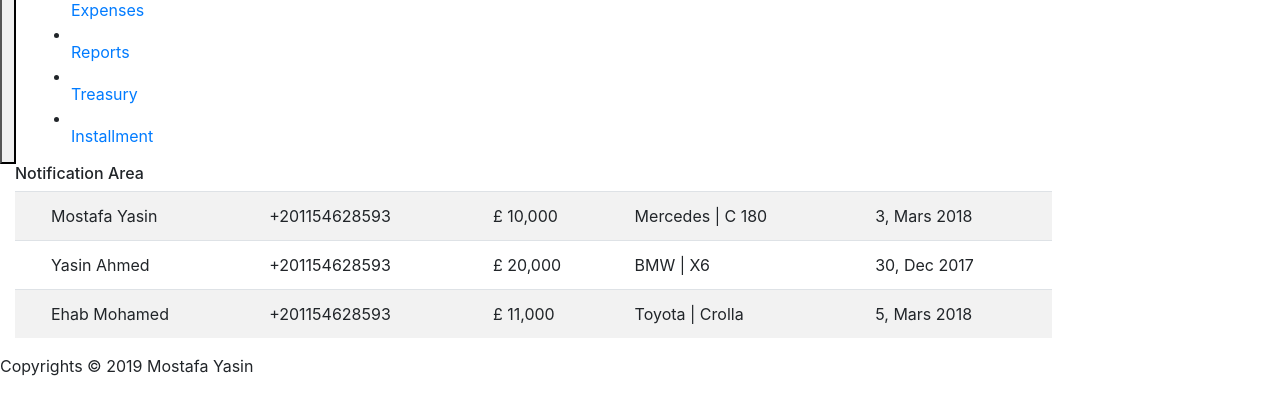
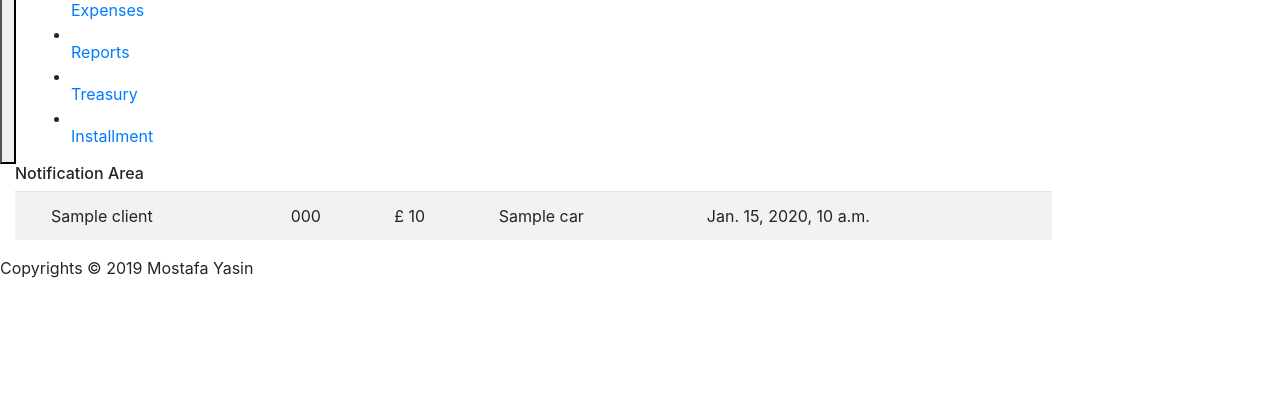
Before and after one commit to mostafa-yasen/Car-Fair-Management, a Django app: template Branches/templates/Branches/home.html in a window 1280 px wide. Shown: the part 274-689 px from the top of the page. Run offline with Django 3.2, Linux system fonts and the light colour scheme; tables that the repository leaves empty hold one stand-in row (values such as "Sample post"); the template is opened without the code that fills it: values that come from a table or form of the project are taken from there, most other values are stand-ins (such as "Sample title", 1, 10 or a date in 2020); data that the repository does not hold is empty; some libraries are stand-ins or nearby versions.

Commit message:
Added 'Notifications(Home.html)' view to 'Branches' app.

```diff
--- a/Branches/models.py
+++ b/Branches/models.py
@@ -1,6 +1,8 @@
+# PATH: src/Branches/models.py
 from django.db import models
 from Employees.models import Manager
 from Installments.models import MonthlyInstallment
+
 
 class Branch(models.Model):
     name = models.CharField(max_length=120)
--- a/Branches/templates/Branches/home.html
+++ b/Branches/templates/Branches/home.html
@@ -141,38 +141,15 @@
                     <table class="table table-striped">
                         <tbody>
                             {% for notification in notifications %}
-                                {% if notification.branch == branch %}
-                                    {{ notification }}
-                                {% endif %}
+                                    <tr>
+                                        <th class="text-warning" style="width: 20px;"> <i class="fas fa-exclamation-triangle"></i> </th>
+                                        <td>{{ notification.monthlyInstallment.installment.client }}</td>
+                                        <td>{{ notification.monthlyInstallment.installment.client.phone }}</td>
+                                        <td>&pound; {{ notification.monthlyInstallment.amount }}</td>
+                                        <td>{{ notification.monthlyInstallment.installment.car }}</td>
+                                        <td>{{ notification.monthlyInstallment.installment_date }}</td>
+                                    </tr>
                             {% endfor %}
-                            <tr>
-                                <th class="text-warning" style="width: 20px;"> <i class="fas fa-exclamation-triangle"></i> </th>
-                                <td>Mostafa Yasin</td>
-                                <td>+201154628593</td>
-                                <td>&pound; 10,000</td>
-                                <td>Mercedes | C 180</td>
-                                <td>3, Mars 2018</td>
-                            </tr>
-
-                            <tr>
-                                <th class="text-warning" style="width: 20px;"> <i class="fas fa-exclamation-triangle"></i> </th>
-                                <td>Yasin Ahmed</td>
-                                <td>+201154628593</td>
-
-                                <td>&pound; 20,000</td>
-                                <td>BMW | X6</td>
-                                <td>30, Dec 2017</td>
-                            </tr>
-
-                            <tr>
-                                <th class="text-warning" style="width: 20px;"> <i class="fas fa-exclamation-triangle"></i> </th>
-                                <td>Ehab Mohamed</td>
-                                <td>+201154628593</td>
-
-                                <td>&pound; 11,000</td>
-                                <td>Toyota | Crolla</td>
-                                <td>5, Mars 2018</td>
-                            </tr>
                         </tbody>
                     </table>
                 </div>
--- a/Branches/views.py
+++ b/Branches/views.py
@@ -15,7 +15,7 @@ def index(request):
 def details(request, branch_id):
     branch = get_object_or_404(Branch, pk=branch_id)
     notifications = Notification.objects.all()
-
+    notifications = notifications.filter(branch=branch)
     # notifications = get_object_or_404(Notification, branch=branch)
 
     template = "Branches/home.html"
--- a/Cars/models.py
+++ b/Cars/models.py
@@ -1,3 +1,4 @@
+# PATH: src/Cars/models.py
 from django.db import models
 
 class Car(models.Model):
@@ -11,6 +12,7 @@ class Car(models.Model):
     panal_no = models.CharField(max_length=20)
     color = models.CharField(max_length=50)
     sold = models.BooleanField(default=False)
+    branch = models.ForeignKey('Branches.Branch', on_delete=models.CASCADE, default=1)
 
     def __str__(self):
         return "%s | %s | %s" % (self.brand, self.model_name, self.model_year)
--- a/Installments/models.py
+++ b/Installments/models.py
@@ -13,6 +13,7 @@ class Installment(models.Model):
 
 
 class MonthlyInstallment(models.Model):
+    amount = models.IntegerField(default=5000)
     installment = models.ForeignKey(Installment, on_delete=models.CASCADE)
     installment_date = models.DateField(default=datetime.now)
 
```
